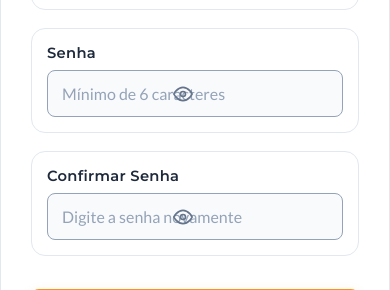
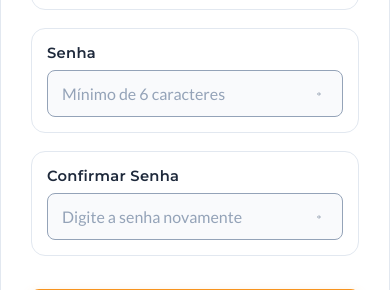
Before and after one commit to danielcousseau/Or-aPro, a React (Vite) app in the folder OrcaPro/frontend/: page /cadastro in a window 390 px wide. Shown: the part 293-583 px from the top of the page. Built offline with nearby package versions, Linux system fonts and the light colour scheme; no server answers.

Commit message:
Update index.css
Ajustando layout mobile

```diff
--- a/OrcaPro/frontend/src/index.css
+++ b/OrcaPro/frontend/src/index.css
@@ -41,6 +41,8 @@ body {
     font-family: 'Lato', sans-serif;
     color: var(--text-main);
     background: var(--bg-main);
+    overflow-wrap: break-word; /* [Mobile] Evita que textos longos (como emails ou nomes) vazem da tela */
+    word-break: break-word;
 }
 
 html {
@@ -181,6 +183,7 @@ textarea {
     outline: none;
     transition: 0.25s ease;
     font-family: 'Lato', sans-serif;
+    max-width: 100%; /* [Mobile] Garante que inputs não fujam do card */
 }
 
 input::placeholder,
@@ -262,30 +265,34 @@ button:active {
 .input-wrapper {
     position: relative;
     width: 100%;
+    display: block; /* [Mobile] Dá estabilidade para a caixa que segura a senha */
 }
 .input-wrapper input {
-    padding-right: 46px; /* [Mobile] Evita que a senha digitada fique escondida debaixo do olho */
+    width: 100%;
+    padding-right: 46px !important; /* [Mobile] Força o recuo da senha digitada */
 }
 .btn-eye {
     position: absolute;
-    right: 12px;
+    right: 4px; /* Posiciona o olhinho precisamente no canto */
     top: 50%;
     transform: translateY(-50%);
+    width: 40px; /* Tamanho exato e fixo, cria uma hitbox perfeita para o dedo */
+    height: 40px;
     background: transparent !important;
     border: none !important;
     box-shadow: none !important;
     color: var(--text-soft) !important;
-    padding: 8px !important; /* [Mobile] Aumenta a área de toque para o dedo sem bugar o campo */
-    min-height: auto !important;
     display: flex;
     align-items: center;
     justify-content: center;
     z-index: 2;
+    cursor: pointer;
 }
-.btn-eye:hover {
+.btn-eye:hover, .btn-eye:active {
     transform: translateY(-50%) !important;
     box-shadow: none !important;
     color: var(--primary) !important;
+    background: transparent !important;
 }
 
 .cliente-card {
@@ -435,18 +442,19 @@ input[type="number"] {
 
 @media (max-width: 600px) {
     h1 {
-        font-size: 1.55rem;
+        font-size: 1.4rem; /* Um pouco menor para não apertar as margens em celulares estreitos */
     }
 
     .menu {
-        gap: 8px;
-        padding: 12px;
+        gap: 6px;
+        padding: 10px;
     }
 
     .menu a {
-        flex: 1 1 calc(50% - 8px);
+        flex: 1 1 calc(50% - 6px);
         text-align: center;
-        padding: 10px 12px;
+        padding: 10px 8px;
+        font-size: 0.85rem; /* Ajusta a fonte dos botões do menu para caber bonito no layout */
     }
 
     .form-section,
```
